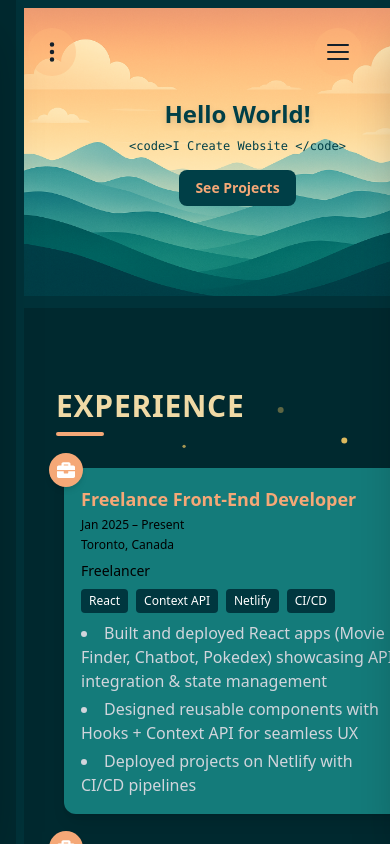
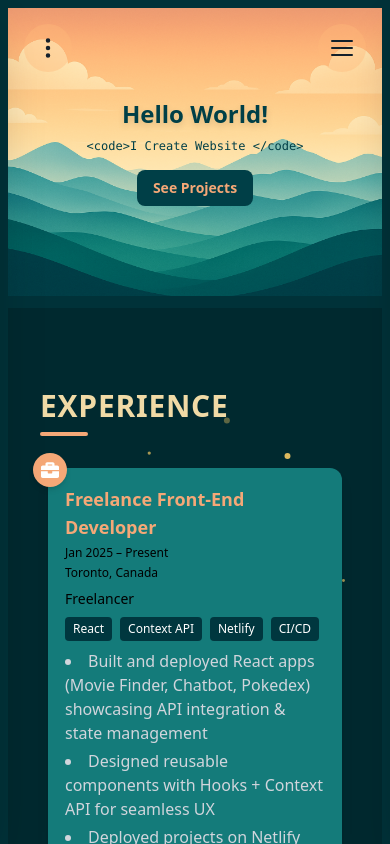
Before and after one commit to ShoorAnkush/Portfolio, a React (Vite) app: page / in a window 390 px wide. Built offline with nearby package versions, Linux system fonts and the light colour scheme.

Commit message:
mobile layout fix

```diff
--- a/src/App.css
+++ b/src/App.css
@@ -19,6 +19,7 @@ body,
   height: 100%;
   margin: 0;
   padding: 0;
+  overflow-x: hidden;
 }
 .hide-scrollbar::-webkit-scrollbar {
   display: none;
--- a/src/App.jsx
+++ b/src/App.jsx
@@ -14,7 +14,7 @@ function App() {
   return (
     <>
       {/* Mobile top bar */}
-      <div className="absolute top-0 left-0 right-0 z-50 flex justify-between items-center p-4 lg:hidden m-3 md:m-6">
+      <div className="absolute top-0 left-0 right-0 z-50 flex justify-between items-center lg:hidden m-6 md:m-6">
         {/* Left: About toggle */}
         <button
           onClick={() => {
--- a/src/components/About.jsx
+++ b/src/components/About.jsx
@@ -97,7 +97,7 @@ export const About = () => {
 
       {/* Socials */}
       <section className="flex-none h-14 sm:h-16 bg-gradient-to-b from-accent1 to-darkcard">
-        <div className="flex flex-row gap-8 sm:gap-10 md:gap-8 lg:gap-14 justify-center items-center h-full">
+        <div className="flex flex-row gap-18 sm:gap-14 md:gap-14 lg:gap-14 justify-center items-center h-full">
           {socialLinks.map((social, i) => {
             const Icon = social.icon;
             return (
--- a/src/components/Hero.jsx
+++ b/src/components/Hero.jsx
@@ -7,8 +7,8 @@ import SparklesCore from "./ui/SparklesCore";
 
 export const Hero = () => {
   return (
-    <div className="flex px-4">
-      <div className="flex flex-col gap-3 px-4 py-4 bg-cover max-sm:px-2 max-sm:py-2">
+    <div className="px-0 md:flex md:px-4 justify-center">
+      <div className="flex flex-col justify-center gap-3 px-4 py-4 bg-cover max-sm:px-2 max-sm:py-2">
         {/* Banner */}
         <div
           id="home"
@@ -58,7 +58,7 @@ export const Hero = () => {
         {/* History */}
         <div
           id="history"
-          className="flex justify-center items-center bg-darkbg py-8 max-sm:py-4"
+          className="flex justify-center items-center bg-darkbg py-6 max-sm:py-4"
         >
           <History />
         </div>
@@ -66,7 +66,7 @@ export const Hero = () => {
         {/* Projects */}
         <div
           id="projects"
-          className="flex justify-center items-center bg-darkbg py-8 max-sm:py-4"
+          className="flex justify-center items-center bg-darkbg py-6 max-sm:py-4"
         >
           <Projects />
         </div>
```
